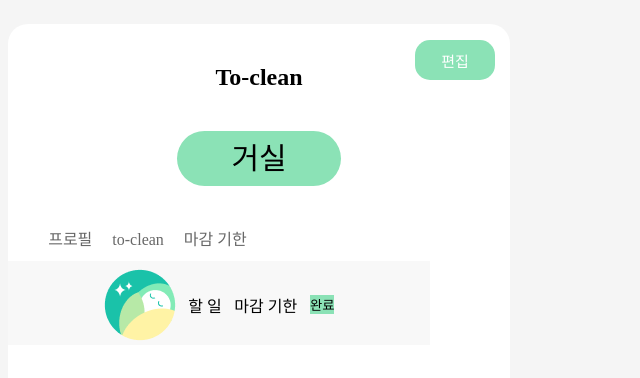
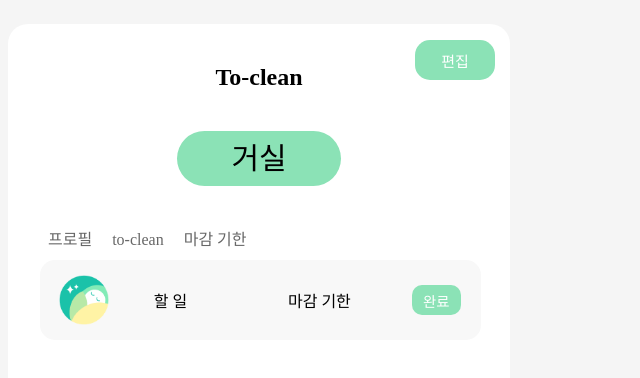
Before and after one commit to Co-sol/clong_front, a React (Vite) app: page / in a window 1280 px wide. Shown: the top 378 px of the page, without its empty margins (0-640 px from the left). Built offline with nearby package versions, Linux system fonts and the light colour scheme.

Commit message:
ItemList 추가

```diff
--- a/src/components/List.css
+++ b/src/components/List.css
@@ -45,13 +45,5 @@
 
 .List .attribute {
     color: rgb(103, 103, 103);
-    margin-left: 8%;
+    margin-left: 2.5rem;
 }
-
-.List .ListItem {
-    margin-top: 2%;
-    display: flex;
-    align-items: center;
-    justify-content: center;
-    gap: 3%;
-}
--- a/src/components/List.jsx
+++ b/src/components/List.jsx
@@ -9,7 +9,7 @@ const List = () => {
             <Button text={"편집"} type={"edit"} />
             <div className="place">거실</div>
             <div className="attribute">{`프로필 \u00A0\u00A0\u00A0\u00A0to-clean  \u00A0\u00A0\u00A0\u00A0마감 기한`}</div>
-            <div className="ListItem">
+            <div>
                 <ListItem />
             </div>
         </div>
--- a/src/components/ListItem.css
+++ b/src/components/ListItem.css
@@ -1,10 +1,41 @@
 .ListItem {
     display: flex;
-    justify-content: center;
     align-items: center;
+    gap: 3%;
 
     width: 422px;
     height: 80px;
+    border-radius: 15px;
 
     background-color: rgb(248, 248, 248);
+
+    margin-top: 0.6rem;
+    margin-left: 2rem;
+    padding-left: 1.2rem;
 }
+
+.ListItem .Badge {
+    margin-right: 2rem;
+    width: 50px;
+    height: 50px;
+}
+
+.ListItem .toClean {
+    font-size: 1rem;
+    margin-right: 5.5rem;
+}
+
+.ListItem .deadLine {
+    font-size: 1rem;
+}
+
+.ListItem .Button_done {
+    width: 3.1rem;
+    height: 1.9rem;
+    border-radius: 10px;
+
+    margin-left: 3rem;
+    margin-right: 1.2rem;
+    font-size: 0.9rem;
+    color: white;
+}
```
